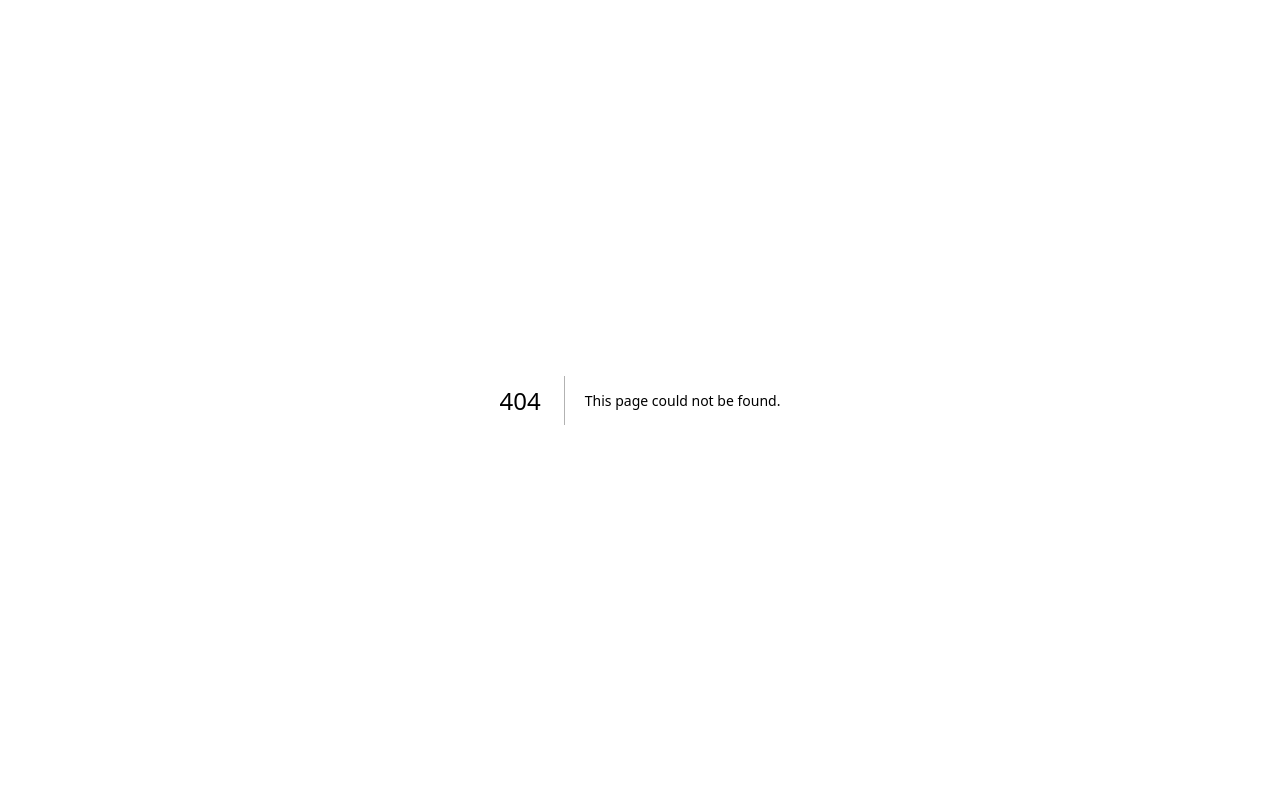
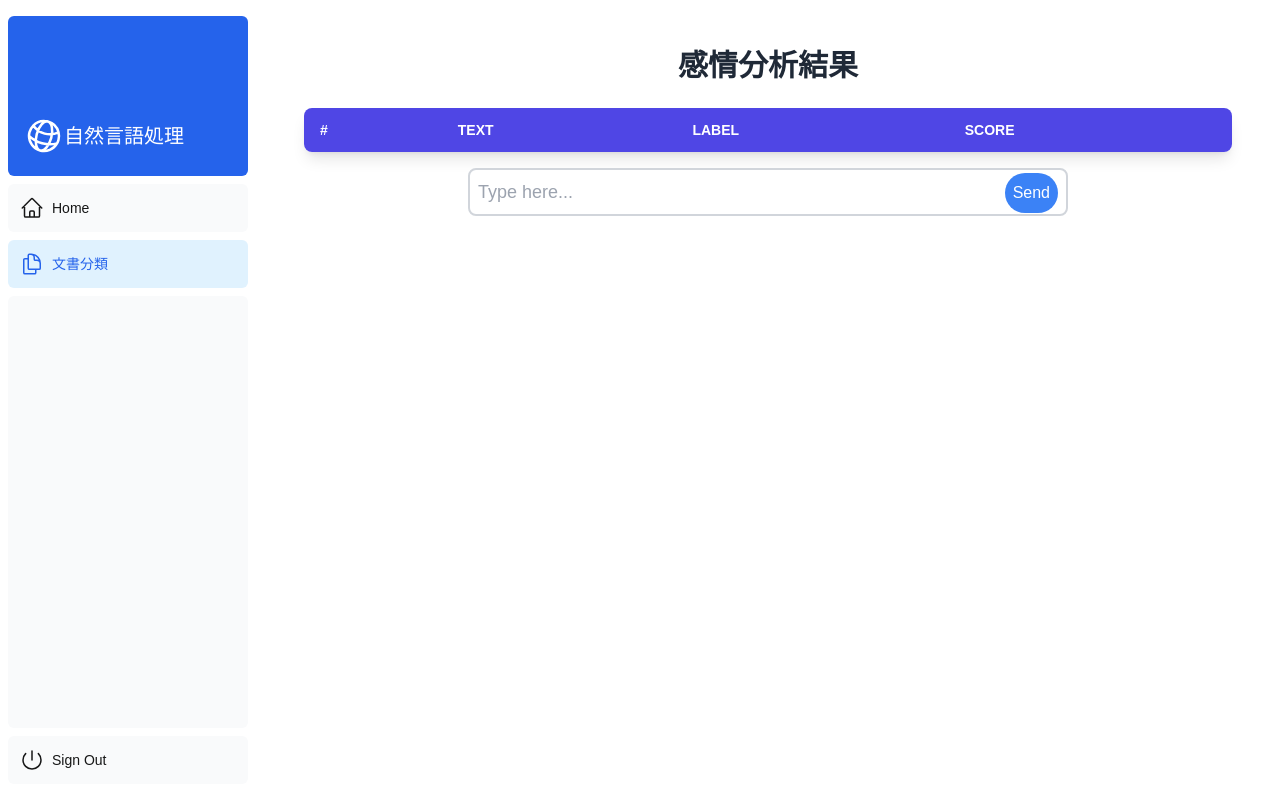
Before and after one commit to NK-shinonomesora/nk-ai-app-front, a Next.js app: page /top/document_classification in a window 1280 px wide. Before the commit this address had no page. Built offline with nearby package versions, Linux system fonts and the light colour scheme; a web font is replaced by a local one.

Commit message:
文書分類が大まかに完成

```diff
--- /dev/null
+++ b/app/common/component/loading.tsx
@@ -0,0 +1,13 @@
+
+const Loading = () => {
+    return (
+    <div id="loadingModal" className="fixed inset-0 flex items-center justify-center bg-black bg-opacity-50">
+        <div className="bg-white p-6 rounded-lg shadow-lg text-center">
+            <div className="spinner mx-auto"></div>
+            <p className="mt-4 text-indigo-600 font-semibold">予測中...</p>
+        </div>
+    </div>
+    )
+}
+
+export default Loading;
--- a/app/common/component/message_input.tsx
+++ b/app/common/component/message_input.tsx
@@ -1,5 +1,5 @@
 
-const MessageInput = ({ changeMessage, sendMessage }) => {
+const MessageInput = ({ changeMessage, sendMessage, text }) => {
     return (
         <div className="flex justify-center mt-4">
             <div className="textarea-container w-11/12 max-w-lg mb-16">
@@ -7,6 +7,7 @@ const MessageInput = ({ changeMessage, sendMessage }) => {
                     className="w-full h-12 p-2 text-lg border-2 border-gray-300 rounded-lg resize-none overflow-hidden"
                     placeholder="Type here..."
                     onChange={(e) => changeMessage(e.target.value)}
+                    value={text}
                 ></textarea>
                 <button
                     className="send-btn bg-blue-500 text-white p-2 rounded-full hover:bg-blue-600"
--- a/app/common/component/nav-links.tsx
+++ b/app/common/component/nav-links.tsx
@@ -14,11 +14,11 @@ import clsx from 'clsx';
 const links = [
   { name: 'Home', href: '/top', icon: HomeIcon },
   {
-    name: 'Test',
-    href: '/top/test',
+    name: '文書分類',
+    href: '/top/document_classification',
     icon: DocumentDuplicateIcon,
   },
-  { name: 'Customers', href: '/dashboard/customers', icon: UserGroupIcon },
+  // { name: 'Customers', href: '/dashboard/customers', icon: UserGroupIcon },
 ];
 
 export default function NavLinks() {
--- /dev/null
+++ b/app/common/component/result_table.tsx
@@ -0,0 +1,33 @@
+import React from "react";
+
+const ResultTable: React.FC<ResultTable> = ({ title, results }) => {
+    return (
+        <div className="container mx-auto">
+                <h1 className="text-3xl font-bold mb-6 text-center text-gray-800">{title}</h1>
+                <div className="overflow-x-auto shadow-lg rounded-lg">
+                    <table className="min-w-full bg-white">
+                        <thead>
+                            <tr className="w-full bg-indigo-600 text-white text-left">
+                                <th className="py-3 px-4 uppercase font-semibold text-sm">#</th>
+                                <th className="py-3 px-4 uppercase font-semibold text-sm">Text</th>
+                                <th className="py-3 px-4 uppercase font-semibold text-sm">Label</th>
+                                <th className="py-3 px-4 uppercase font-semibold text-sm">Score</th>
+                            </tr>
+                        </thead>
+                        <tbody>
+                            {results.map((data, i) => (
+                                <tr key={i} className="hover:bg-gray-100 transition duration-300">
+                                    <td className="py-4 px-6 border-b border-gray-200">{i + 1}</td>
+                                    <td className="py-4 px-6 border-b border-gray-200">{data.text}</td>
+                                    <td className="py-4 px-6 border-b border-gray-200">{data.label}</td>
+                                    <td className="py-4 px-6 border-b border-gray-200">{data.score}</td>
+                                </tr>
+                            ))}
+                        </tbody>
+                    </table>
+                </div>
+            </div>
+    )
+}
+
+export default ResultTable;
--- a/app/globals.css
+++ b/app/globals.css
@@ -38,3 +38,16 @@ body {
   bottom: 10px; /* Adjust spacing from bottom */
   right: 10px;  /* Adjust spacing from right */
 }
+
+.spinner {
+  border: 4px solid rgba(0, 0, 0, 0.1);
+  width: 36px;
+  height: 36px;
+  border-radius: 50%;
+  border-left-color: #6366F1;
+  animation: spin 1s ease infinite;
+}
+@keyframes spin {
+  0% { transform: rotate(0deg); }
+  100% { transform: rotate(360deg); }
+}
--- /dev/null
+++ b/app/top/document_classification/page.tsx
@@ -0,0 +1,45 @@
+"use client"
+
+import { useState } from "react";
+import axios from "axios";
+import MessageInput from "@/app/common/component/message_input";
+import ResultTable from "@/app/common/component/result_table";
+import Loading from "@/app/common/component/loading";
+
+const DocumentClassification = () => {
+    const [text, setText] = useState<string>("");
+    const [results, setResults] = useState<SentimentanalysisResult[]>([]);
+    const [isLoading, setIsLoading] = useState<boolean>(false);
+
+    const changeText = (value: string) => {
+        setText(value);
+    }
+
+    const sendMessage = async () => {
+        setIsLoading(true);
+        const response = await axios.post("http://127.0.0.1:8000/document_classification", { text });
+        setIsLoading(false);
+        setText("");
+        setResults(results.concat(response.data));
+    }
+
+    return (
+        <div>
+            { isLoading && <Loading />}
+
+            <ResultTable
+                title={"感情分析結果"}
+                results={results}
+            />
+
+            {/* メッセージ入力欄 */}
+            <MessageInput
+                changeMessage={changeText}
+                sendMessage={sendMessage}
+                text={text}
+            />
+        </div>
+    )
+}
+
+export default DocumentClassification;
--- a/app/top/test/page.tsx
+++ /dev/null
@@ -1,27 +0,0 @@
-"use client"
-
-import { useState } from "react";
-import axios from "axios";
-
-const Test = () => {
-    const [res, setRes] = useState();
-
-    const getData = async () => {
-        const response = await axios.get("http://127.0.0.1:8000");
-        setRes(response);
-    }
-
-    return (
-        <div>
-            <p>Test Page</p>
-            <button
-                onClick={() => getData()}
-            >
-                button
-            </button>
-            <p>{res && res.data.Hello}</p>
-        </div>
-    )
-}
-
-export default Test;
```
Also changed, not shown: app/@types/result.d.ts (added, +10 -0 lines).
